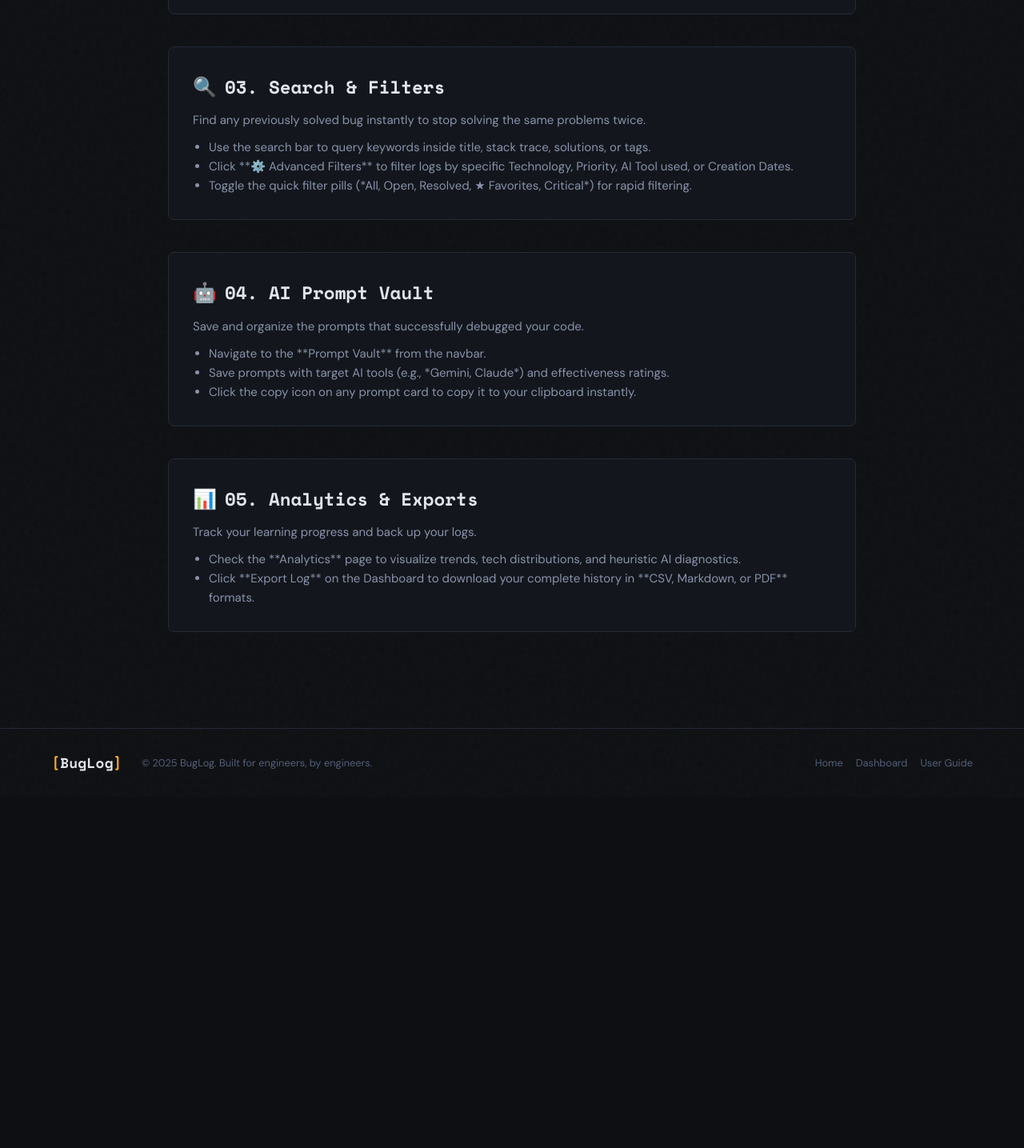
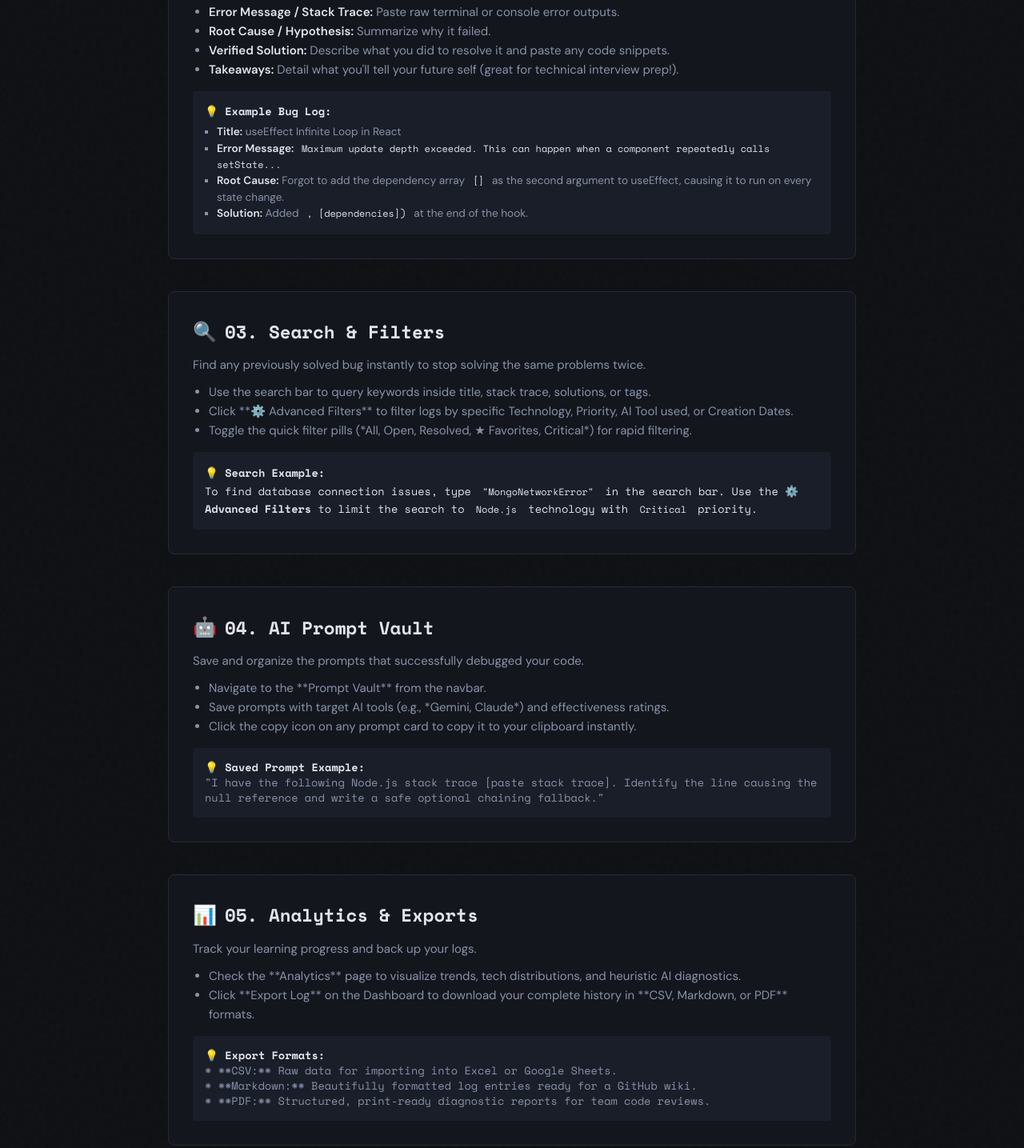
Before and after one commit to PadmavathiPachitala/Bug-Log, a website: page frontend/user-guide.html in a window 1280 px wide. Shown: the part 770-2205 px from the top of the page at 80% size. Before the commit the page ends 1766 px from the top, so only its background shows below. Drawn offline with nearby package versions, Linux system fonts and the light colour scheme.

Commit message:
docs: add examples to User Guide page

```diff
--- a/frontend/user-guide.html
+++ b/frontend/user-guide.html
@@ -58,6 +58,10 @@
           <li>Enter any email address and a password (minimum 6 characters).</li>
           <li>If the email is new, the system will **automatically register it** and log you in immediately. If it exists, it will log you in normally.</li>
         </ul>
+        <div style="background: var(--bg-3); border-left: 4px solid var(--primary); padding: 15px; margin-top: 15px; border-radius: 4px; font-family: 'Space Mono', monospace; font-size: 0.85rem;">
+          <span style="color: var(--primary); font-weight: bold;">💡 Example:</span><br/>
+          Type <code style="color: var(--text);">developer@gmail.com</code> and password <code style="color: var(--text);">securepass123</code>. If this email is not in the database, BugLog automatically registers it and redirects you to the dashboard.
+        </div>
       </section>
 
       <!-- Section 2 -->
@@ -75,6 +79,15 @@
           <li><strong>Verified Solution:</strong> Describe what you did to resolve it and paste any code snippets.</li>
           <li><strong>Takeaways:</strong> Detail what you'll tell your future self (great for technical interview prep!).</li>
         </ul>
+        <div style="background: var(--bg-3); border-left: 4px solid var(--primary); padding: 15px; margin-top: 15px; border-radius: 4px; font-size: 0.85rem; line-height: 1.5;">
+          <span style="color: var(--primary); font-weight: bold; font-family: 'Space Mono', monospace;">💡 Example Bug Log:</span><br/>
+          <ul style="padding-left: 15px; margin-top: 5px; list-style-type: square; color: var(--text-sub);">
+            <li><strong>Title:</strong> useEffect Infinite Loop in React</li>
+            <li><strong>Error Message:</strong> <code style="font-family: 'Space Mono', monospace; color: var(--text);">Maximum update depth exceeded. This can happen when a component repeatedly calls setState...</code></li>
+            <li><strong>Root Cause:</strong> Forgot to add the dependency array <code style="font-family: 'Space Mono', monospace; color: var(--text);">[]</code> as the second argument to useEffect, causing it to run on every state change.</li>
+            <li><strong>Solution:</strong> Added <code style="font-family: 'Space Mono', monospace; color: var(--text);">, [dependencies])</code> at the end of the hook.</li>
+          </ul>
+        </div>
       </section>
 
       <!-- Section 3 -->
@@ -90,6 +103,10 @@
           <li>Click **⚙️ Advanced Filters** to filter logs by specific Technology, Priority, AI Tool used, or Creation Dates.</li>
           <li>Toggle the quick filter pills (*All, Open, Resolved, ★ Favorites, Critical*) for rapid filtering.</li>
         </ul>
+        <div style="background: var(--bg-3); border-left: 4px solid var(--primary); padding: 15px; margin-top: 15px; border-radius: 4px; font-family: 'Space Mono', monospace; font-size: 0.85rem;">
+          <span style="color: var(--primary); font-weight: bold;">💡 Search Example:</span><br/>
+          To find database connection issues, type <code style="color: var(--text);">"MongoNetworkError"</code> in the search bar. Use the <strong>⚙️ Advanced Filters</strong> to limit the search to <code style="color: var(--text);">Node.js</code> technology with <code style="color: var(--text);">Critical</code> priority.
+        </div>
       </section>
 
       <!-- Section 4 -->
@@ -105,6 +122,10 @@
           <li>Save prompts with target AI tools (e.g., *Gemini, Claude*) and effectiveness ratings.</li>
           <li>Click the copy icon on any prompt card to copy it to your clipboard instantly.</li>
         </ul>
+        <div style="background: var(--bg-3); border-left: 4px solid var(--primary); padding: 15px; margin-top: 15px; border-radius: 4px; font-family: 'Space Mono', monospace; font-size: 0.85rem; line-height: 1.4;">
+          <span style="color: var(--primary); font-weight: bold;">💡 Saved Prompt Example:</span><br/>
+          <span style="color: var(--text-sub);">"I have the following Node.js stack trace [paste stack trace]. Identify the line causing the null reference and write a safe optional chaining fallback."</span>
+        </div>
       </section>
 
       <!-- Section 5 -->
@@ -119,6 +140,12 @@
           <li>Check the **Analytics** page to visualize trends, tech distributions, and heuristic AI diagnostics.</li>
           <li>Click **Export Log** on the Dashboard to download your complete history in **CSV, Markdown, or PDF** formats.</li>
         </ul>
+        <div style="background: var(--bg-3); border-left: 4px solid var(--primary); padding: 15px; margin-top: 15px; border-radius: 4px; font-family: 'Space Mono', monospace; font-size: 0.85rem; line-height: 1.4;">
+          <span style="color: var(--primary); font-weight: bold;">💡 Export Formats:</span><br/>
+          <span style="color: var(--text-sub);">* **CSV:** Raw data for importing into Excel or Google Sheets.<br/>
+          * **Markdown:** Beautifully formatted log entries ready for a GitHub wiki.<br/>
+          * **PDF:** Structured, print-ready diagnostic reports for team code reviews.</span>
+        </div>
       </section>
 
     </div>
```
